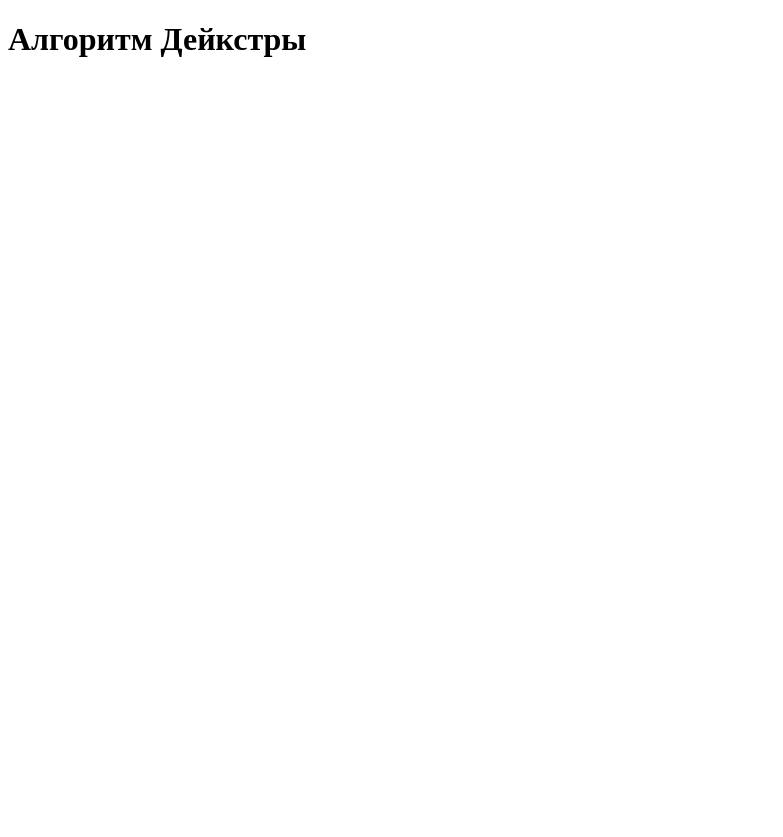
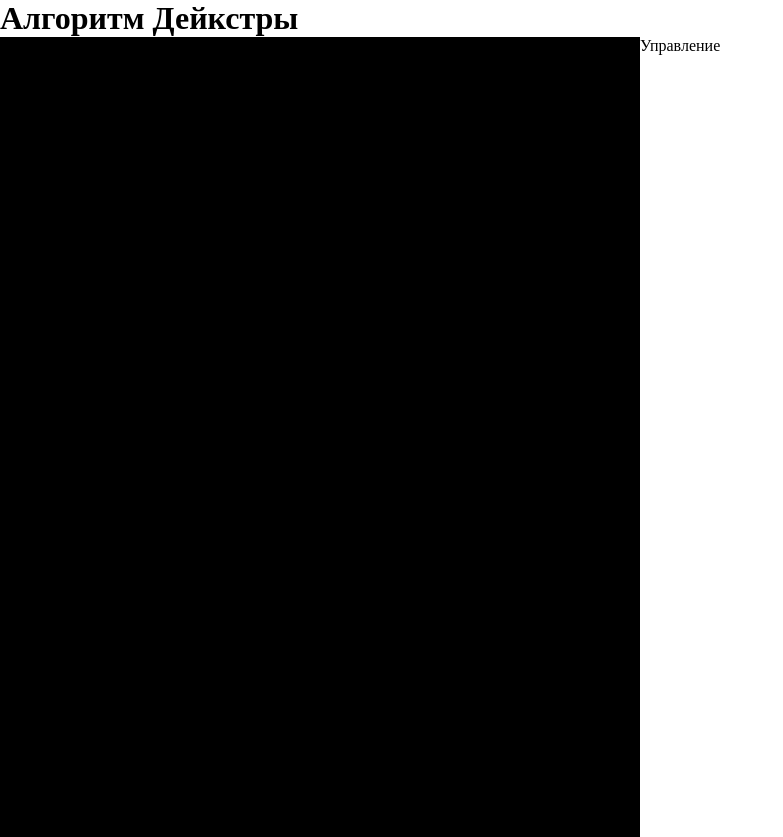
Before and after one commit to Rail321/Dijkstra, a plain HTML site: page index.html in a window 1280 px wide. Shown: the whole page, without its empty margins (0-783 px from the left). Before the commit the page ends 800 px from the top, so only its background shows below. Drawn offline with Linux system fonts and the light colour scheme.

Commit message:
Canvas node creator

```diff
--- /dev/null
+++ b/canvas.js
@@ -0,0 +1,49 @@
+const canvas = document.getElementById('canvas')
+canvas.width = canvas.offsetWidth
+canvas.height = canvas.offsetHeight
+
+const ctx = canvas.getContext('2d')
+ctx.strokeStyle = 'white'
+ctx.fillStyle = '#303030'
+
+const nodes = []
+
+const radius = 10
+
+const renderNodes = () => {
+
+  for (node of nodes) {
+
+    ctx.beginPath()
+    ctx.arc(node.x, node.y, node.radius, 0, 2 * Math.PI)
+    ctx.fill()
+    ctx.stroke()
+  }
+}
+
+const render = () => {
+
+  renderNodes()
+}
+
+const loop = () => {
+
+  ctx.clearRect(0, 0, canvas.width, canvas.height)
+
+  render()
+
+  requestAnimationFrame(loop)
+}
+
+canvas.addEventListener('click', (event) => {
+
+  nodes.push({
+    x: event.offsetX,
+    y: event.offsetY,
+    radius,
+  })
+
+  document.querySelector('.col-m').innerHTML += `<pre>${JSON.stringify(nodes[nodes.length - 1], 2, true)}</pre>`
+})
+
+loop()
--- a/index.html
+++ b/index.html
@@ -8,14 +8,31 @@
 
     <link href="./main.css" rel="stylesheet">
 
-    <script src="./Node.js" defer></script>
     <script src="./Graph.js" defer></script>
-    <script src="./Dijkstra.js" defer></script>
+    <script src="./dijkstra.js" defer></script>
     <script src="./main.js" defer></script>
+    <script src="./canvas.js" defer></script>
   </head>
 
   <body>
 
-    <h1>Алгоритм Дейкстры</h1>
+    <div class="hero">
+
+      <div class="container">
+
+        <h1>Алгоритм Дейкстры</h1>
+
+        <div class="row">
+
+          <div class="col">
+            <canvas id="canvas" class="canvas"></canvas>
+          </div>
+
+          <div class="col col-m">
+            <p>Управление</p>
+          </div>
+        </div>
+      </div>
+    </div>
   </body>
 </html>
--- a/main.css
+++ b/main.css
@@ -0,0 +1,39 @@
+* {
+  margin: 0;
+  padding: 0;
+}
+
+html, body {
+  height: 100%;
+}
+
+canvas {
+  display: block;
+  width: 100%;
+}
+
+.container {
+  height: 100%;
+}
+
+.hero {
+  min-height: 100vh;
+  height: 100%;
+}
+
+.row {
+  display: flex;
+  flex-wrap: wrap;
+
+  height: 100%;
+}
+
+.col {
+  flex: 1 1 50%;
+  height: 100%;
+}
+
+.canvas {
+  background-color: #000;
+  height: 100%;
+}
```
Also changed, not shown: main.js (line endings or trailing spaces).
